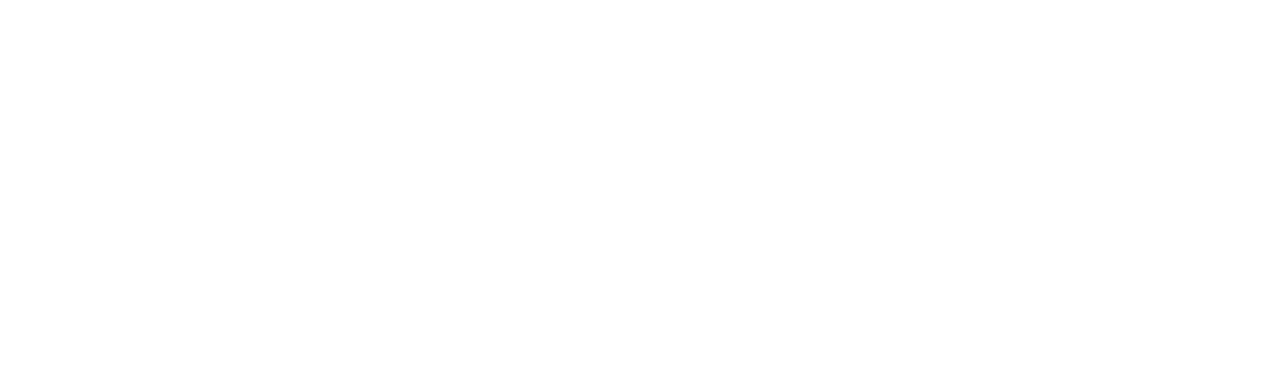
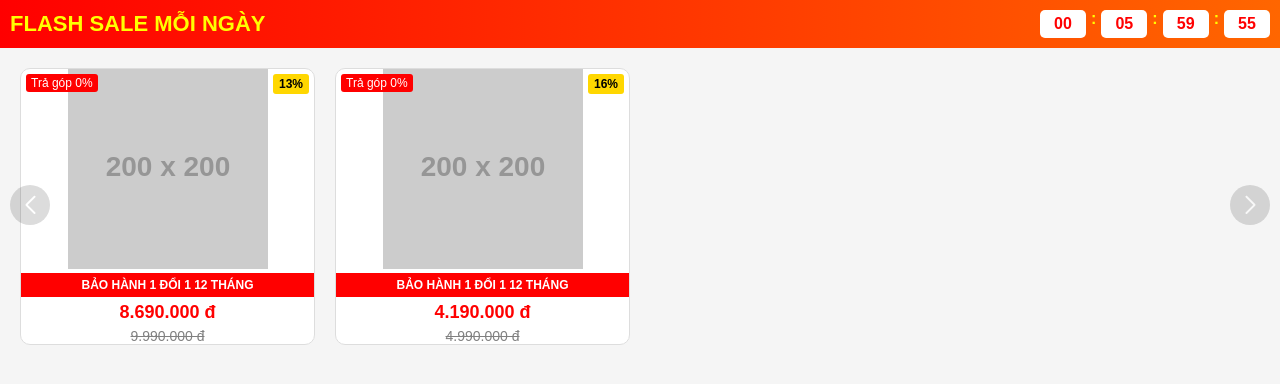
Before and after one commit to toanngo0x005A/WebDoAnTotNghiepBeta, a plain HTML site: page TRANGNE.HTML in a window 1280 px wide. Drawn offline with nearby package versions, Linux system fonts and the light colour scheme; placeholder pictures from the web are drawn by us.

Commit message:
Them trang

```diff
--- a/TRANGNE.HTML
+++ b/TRANGNE.HTML
@@ -0,0 +1,218 @@
+<!DOCTYPE html>
+<html lang="vi">
+<head>
+<meta charset="UTF-8">
+<meta name="viewport" content="width=device-width, initial-scale=1.0">
+<title>Flash Sale Mỗi Ngày</title>
+<link rel="stylesheet" href="https://cdn.jsdelivr.net/npm/swiper/swiper-bundle.min.css"/>
+
+<style>
+body {
+    font-family: Arial, sans-serif;
+    background: #f5f5f5;
+    margin: 0;
+    padding: 0;
+}
+
+/* Tiêu đề Flash Sale */
+.flash-sale-header {
+    background: linear-gradient(to right, #ff0000, #ff6600);
+    color: yellow;
+    padding: 10px;
+    font-size: 22px;
+    font-weight: bold;
+    display: flex;
+    justify-content: space-between;
+    align-items: center;
+    flex-wrap: wrap;
+}
+
+.countdown {
+    display: flex;
+    gap: 5px;
+    font-size: 16px;
+}
+
+.countdown div {
+    background: white;
+    color: red;
+    padding: 5px 8px;
+    border-radius: 5px;
+    font-weight: bold;
+    min-width: 30px;
+    text-align: center;
+}
+
+/* Swiper */
+.swiper {
+    padding: 20px;
+}
+
+.product-card {
+    background: white;
+    border-radius: 10px;
+    overflow: hidden;
+    border: 1px solid #ddd;
+    position: relative;
+    text-align: center;
+}
+
+.product-card img {
+    max-width: 100%;
+    height: auto;
+}
+
+.discount-badge {
+    position: absolute;
+    top: 5px;
+    right: 5px;
+    background: #FFD700;
+    color: black;
+    font-size: 12px;
+    font-weight: bold;
+    padding: 3px 6px;
+    border-radius: 3px;
+}
+
+.installment {
+    background: red;
+    color: white;
+    font-size: 12px;
+    padding: 2px 5px;
+    position: absolute;
+    top: 5px;
+    left: 5px;
+    border-radius: 3px;
+}
+
+.warranty {
+    background: red;
+    color: white;
+    font-weight: bold;
+    padding: 5px;
+    font-size: 12px;
+}
+
+.price {
+    color: red;
+    font-weight: bold;
+    font-size: 18px;
+    margin: 5px 0;
+}
+
+.old-price {
+    text-decoration: line-through;
+    color: gray;
+    font-size: 14px;
+}
+
+/* Nút điều hướng */
+.swiper-button-next,
+.swiper-button-prev {
+    color: white;
+    background: rgba(0,0,0,0.4);
+    border-radius: 50%;
+    width: 40px;
+    height: 40px;
+    display: flex;
+    align-items: center;
+    justify-content: center;
+}
+
+.swiper-button-next::after,
+.swiper-button-prev::after {
+    font-size: 18px;
+    font-weight: bold;
+}
+</style>
+</head>
+<body>
+
+<!-- Tiêu đề Flash Sale -->
+<div class="flash-sale-header">
+    <div>FLASH SALE MỖI NGÀY</div>
+    <div class="countdown">
+        <div id="days">00</div>:
+        <div id="hours">00</div>:
+        <div id="minutes">00</div>:
+        <div id="seconds">00</div>
+    </div>
+</div>
+
+<!-- Swiper -->
+<div class="swiper mySwiper">
+    <div class="swiper-wrapper">
+        <!-- Sản phẩm mẫu -->
+        <div class="swiper-slide">
+            <div class="product-card">
+                <div class="installment">Trả góp 0%</div>
+                <div class="discount-badge">13%</div>
+                <img src="https://via.placeholder.com/200x200" alt="Sản phẩm">
+                <div class="warranty">BẢO HÀNH 1 ĐỔI 1 12 THÁNG</div>
+                <div class="price">8.690.000 đ</div>
+                <div class="old-price">9.990.000 đ</div>
+            </div>
+        </div>
+
+        <div class="swiper-slide">
+            <div class="product-card">
+                <div class="installment">Trả góp 0%</div>
+                <div class="discount-badge">16%</div>
+                <img src="https://via.placeholder.com/200x200" alt="Sản phẩm">
+                <div class="warranty">BẢO HÀNH 1 ĐỔI 1 12 THÁNG</div>
+                <div class="price">4.190.000 đ</div>
+                <div class="old-price">4.990.000 đ</div>
+            </div>
+        </div>
+
+        <!-- Thêm các sản phẩm khác -->
+    </div>
+
+    <!-- Nút điều hướng -->
+    <div class="swiper-button-next"></div>
+    <div class="swiper-button-prev"></div>
+</div>
+
+<script src="https://cdn.jsdelivr.net/npm/swiper/swiper-bundle.min.js"></script>
+<script>
+// Khởi tạo Swiper (đa nền tảng)
+var swiper = new Swiper(".mySwiper", {
+    slidesPerView: 1.2,
+    spaceBetween: 10,
+    navigation: {
+        nextEl: ".swiper-button-next",
+        prevEl: ".swiper-button-prev",
+    },
+    breakpoints: {
+        480: { slidesPerView: 2, spaceBetween: 15 },
+        768: { slidesPerView: 3, spaceBetween: 20 },
+        1024: { slidesPerView: 4, spaceBetween: 20 },
+        1440: { slidesPerView: 5, spaceBetween: 25 }
+    }
+});
+
+// Đồng hồ đếm ngược 6 tiếng
+var countdownDate = new Date().getTime() + (6 * 60 * 60 * 1000);
+var x = setInterval(function() {
+    var now = new Date().getTime();
+    var distance = countdownDate - now;
+
+    var days = Math.floor(distance / (1000 * 60 * 60 * 24));
+    var hours = Math.floor((distance % (1000 * 60 * 60 * 24)) / (1000 * 60 * 60));
+    var minutes = Math.floor((distance % (1000 * 60 * 60)) / (1000 * 60));
+    var seconds = Math.floor((distance % (1000 * 60)) / 1000);
+
+    document.getElementById("days").innerHTML = (days < 10 ? "0" : "") + days;
+    document.getElementById("hours").innerHTML = (hours < 10 ? "0" : "") + hours;
+    document.getElementById("minutes").innerHTML = (minutes < 10 ? "0" : "") + minutes;
+    document.getElementById("seconds").innerHTML = (seconds < 10 ? "0" : "") + seconds;
+
+    if (distance < 0) {
+        clearInterval(x);
+        document.querySelector(".countdown").innerHTML = "Hết giờ";
+    }
+}, 1000);
+</script>
+
+</body>
+</html>
```
Also changed, not shown: index.html (+38 -17 lines).
